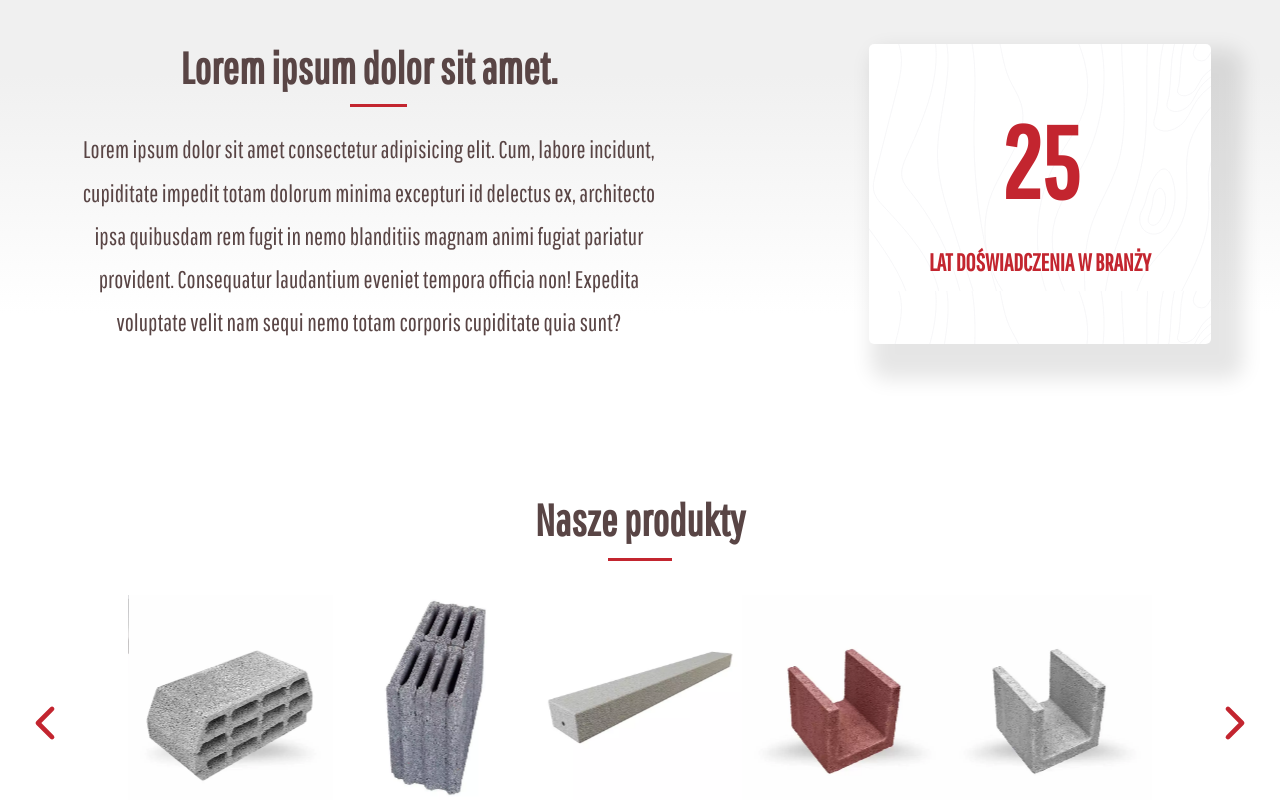
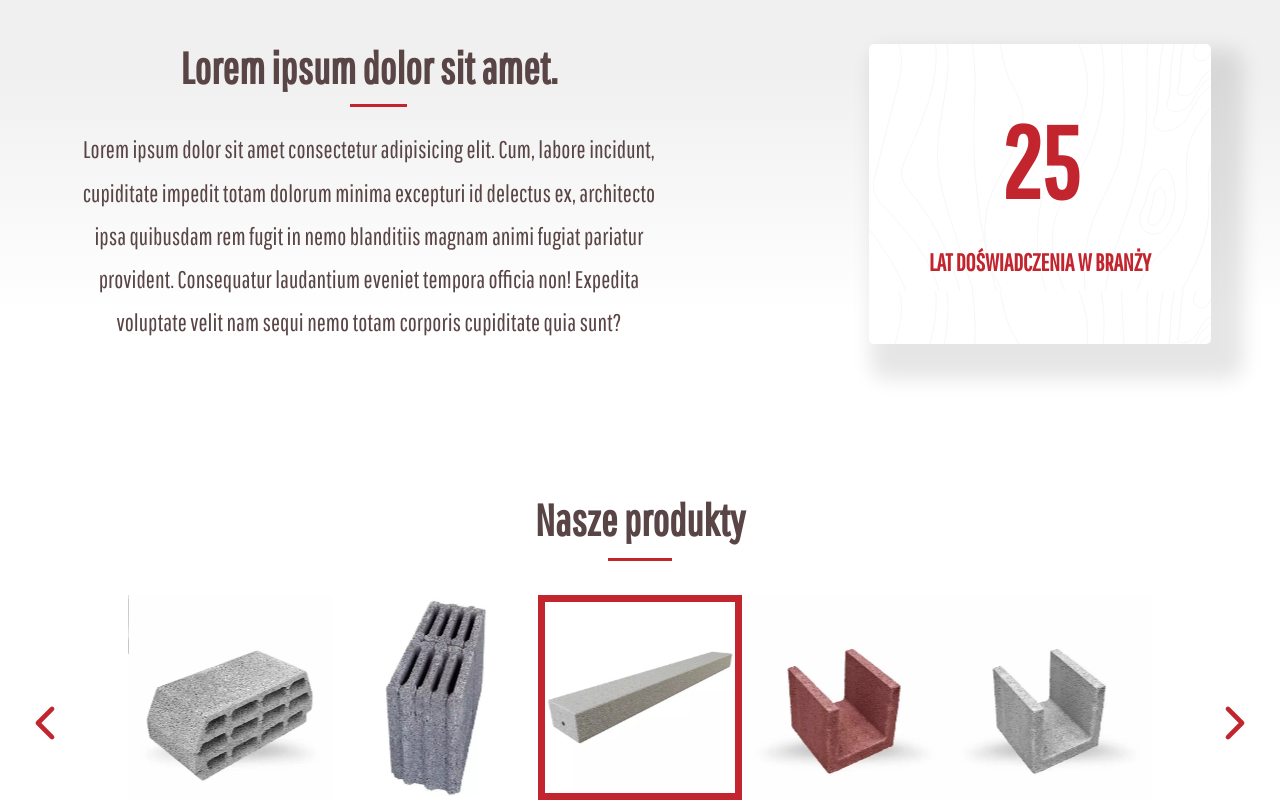
Before and after one commit to AdamAngg/beton-mochy, a Next.js app: page / in a window 1280 px wide. Shown: the part 1350-2150 px from the top of the page. Built offline with nearby package versions, Linux system fonts and the light colour scheme.

Commit message:
style:new border for selected item

```diff
--- a/src/components/content/home/offer/offer.data.js
+++ b/src/components/content/home/offer/offer.data.js
@@ -6,11 +6,11 @@ import zd5 from "@/../public/assets/img/offer/product/5.webp";
 import zd6 from "@/../public/assets/img/offer/product/6.webp";
 import zd7 from "@/../public/assets/img/offer/product/7.webp";
 export const items = [
-  { data: zd1, alt: "Alt" },
-  { data: zd2, alt: "Alt" },
-  { data: zd3, alt: "Alt" },
-  { data: zd4, alt: "Alt" },
-  { data: zd5, alt: "Alt" },
-  { data: zd6, alt: "Alt" },
-  { data: zd7, alt: "Alt" },
+  { data: zd1, alt: "Alt", title: "Blok1", text: "" },
+  { data: zd2, alt: "Alt", title: "Blok2", text: "" },
+  { data: zd3, alt: "Alt", title: "Blok3", text: "" },
+  { data: zd4, alt: "Alt", title: "Blok4", text: "" },
+  { data: zd5, alt: "Alt", title: "Blok5", text: "" },
+  { data: zd6, alt: "Alt", title: "Blok6", text: "" },
+  { data: zd7, alt: "Alt", title: "Blok7", text: "" },
 ];
--- a/src/components/content/home/offer/product/product.jsx
+++ b/src/components/content/home/offer/product/product.jsx
@@ -1,12 +1,27 @@
-import { useState } from "react";
-
+import Link from "next/link";
 import styles from "./product.module.css";
-
 import { useProductSlider } from "./useProductSlider.hook";
 
 export const Product = ({ items }) => {
   const { handleClickPrevious, handleClickNext, currentIndex, style } =
     useProductSlider({ array: items });
+  const products = items.map((item, index) => {
+    console.log(item, index, currentIndex);
+    return (
+      <>
+        <picture key={index} className={styles.sliderItem}>
+          <img src={item.data.src} alt={`Obraz pokazuje ${item.alt}`} />
+        </picture>
+        <div className={styles.info_container}>
+          <h3></h3>
+          <span></span>
+          <Link href={"/"}>
+            <button></button>
+          </Link>
+        </div>
+      </>
+    );
+  });
 
   return (
     <>
@@ -26,29 +41,9 @@ export const Product = ({ items }) => {
 
         <div className={styles.container}>
           <div className={styles.sliderItems} style={style}>
-            {items.map((item, index) => {
-              console.log(item, index, currentIndex);
-              return (
-                <div key={`clone2${index}`} className={styles.sliderItem}>
-                  <img src={item.data.src} alt={`Obraz pokazuje ${item.alt}`} />
-                </div>
-              );
-            })}
-            {items.map((item, index) => {
-              return (
-                <div key={index} className={styles.sliderItem}>
-                  <img src={item.data.src} alt={`Obraz pokazuje ${item.alt}`} />
-                </div>
-              );
-            })}
-            {items.map((item, index) => {
-              console.log(item, index, currentIndex);
-              return (
-                <div key={`clone${index}`} className={styles.sliderItem}>
-                  <img src={item.data.src} alt={`Obraz pokazuje ${item.alt}`} />
-                </div>
-              );
-            })}
+            {products}
+            {products}
+            {products}
           </div>
         </div>
       </div>
--- a/src/components/content/home/offer/product/product.module.css
+++ b/src/components/content/home/offer/product/product.module.css
@@ -16,6 +16,10 @@
 }
 .slider {
   position: relative;
+  -webkit-user-select: none;
+  -moz-user-select: none;
+  -ms-user-select: none;
+  user-select: none;
 }
 .slider ion-icon[data-set="left"] {
   position: absolute;
@@ -51,6 +55,17 @@
   align-items: center;
   margin: 0 auto;
 }
+.container::after {
+  position: absolute;
+  content: "";
+  left: 40%;
+  top: 0%;
+  background: transparent;
+  width: 20%;
+  height: 100%;
+  border: 7px solid var(--color-complementary);
+  transition: all 0.3s;
+}
 .sliderItems {
   display: flex;
   overflow: unset;
@@ -65,4 +80,13 @@
 .sliderItem img {
   width: 100%;
   height: 100%;
+  -webkit-user-select: none;
+  -moz-user-select: none;
+  -ms-user-select: none;
+  user-select: none;
 }
+.info_container {
+  position: absolute;
+  top: 100%;
+  width: 90rem;
+}
```
